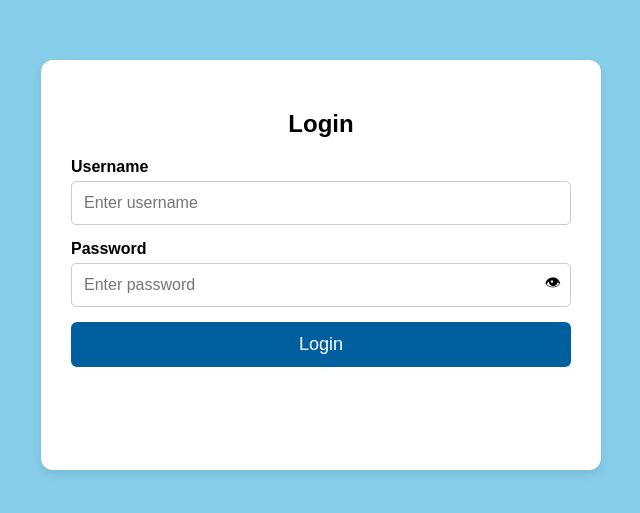
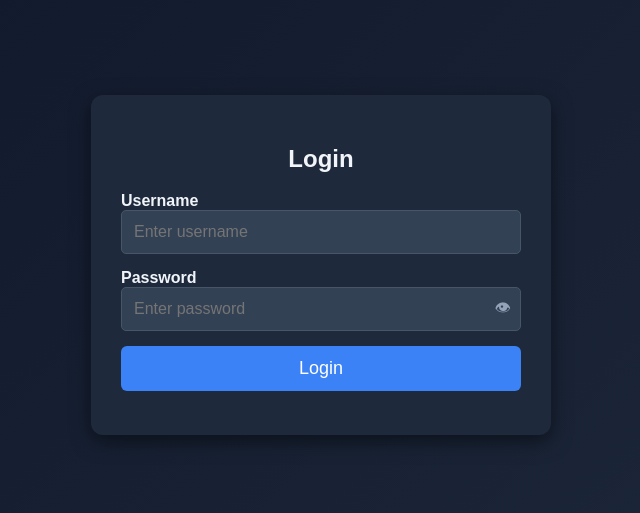
Before and after one commit to Sonali-Mehta-hub/Blog-generator, a plain HTML site: page login.html in a window 1280 px wide. Shown: the part 135-648 px from the top of the page, without its empty margins (319-959 px from the left). Drawn offline with Linux system fonts and the light colour scheme.

Commit message:
commit change

```diff
--- a/login.css
+++ b/login.css
@@ -1,7 +1,7 @@
 /* General styles */
 body {
     font-family: Arial, sans-serif;
-    background: skyblue;
+    background: linear-gradient(135deg, #0f172a 0%, #1e293b 100%);
     display: flex;
     justify-content: center;
     align-items: center;
@@ -10,39 +10,40 @@ body {
 }
 
 .login-container {
-    background: white;
+    background-color: #1e293b;
     padding: 30px;
     border-radius: 12px;
-    box-shadow: 0 4px 10px rgba(0, 0, 0, 0.1);
-    width: 500px;
-    height: 350px;
+    box-shadow: 0 6px 20px rgba(0, 0, 0, 0.5);
+    width: 400px;
     text-align: center;
 }
 
-/* Input Group */
+h2 {
+    color: #f1f5f9;
+}
+
 .input-group {
     margin: 15px 0;
     text-align: left;
 }
 
 .input-group label {
-    display: block;
     font-weight: bold;
-    margin-bottom: 5px;
+    color: #f1f5f9;
 }
 
-/* Ensure both username & password fields are the same size */
 .input-group input,
 .password-container input {
     width: 100%;
     padding: 12px;
-    border: 1px solid #ccc;
+    border: 1px solid #475569;
     border-radius: 5px;
     font-size: 16px;
+    background-color: #334155;
+    color: #f1f5f9;
     box-sizing: border-box;
 }
 
-/* Password container (for icon alignment) */
 .password-container {
     display: flex;
     align-items: center;
@@ -57,13 +58,13 @@ body {
     position: absolute;
     right: 10px;
     cursor: pointer;
+    color: #94a3b8;
 }
 
-/* Button */
 button {
     width: 100%;
     padding: 12px;
-    background: #005f9e;
+    background: #3b82f6;
     border: none;
     color: white;
     font-size: 18px;
@@ -73,11 +74,11 @@ button {
 }
 
 button:hover {
-    background: #004b7d;
+    background: #2563eb;
 }
 
-/* Error Message */
 .error-message {
     font-size: 14px;
-    margin-top: 10px;
+    margin-top: 10px;
+    color: #f87171;
 }
```
